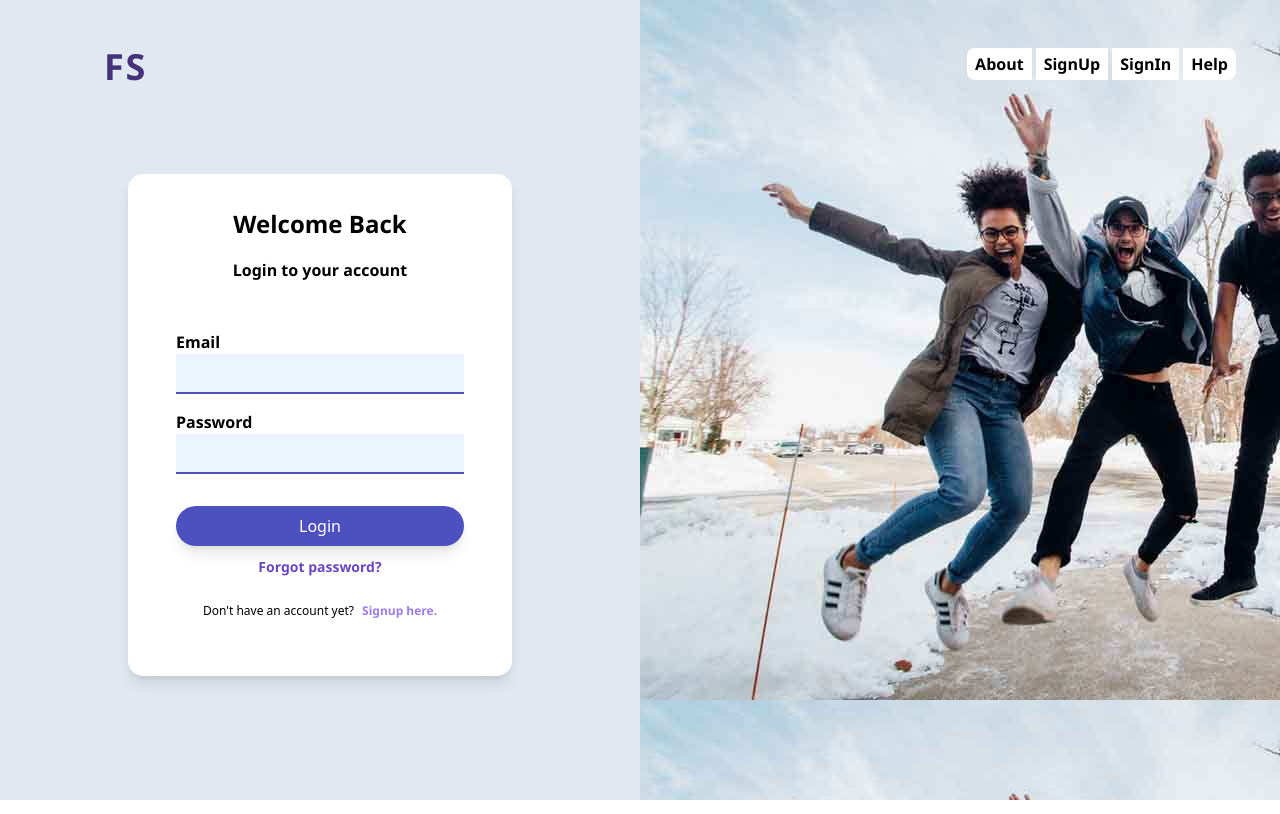
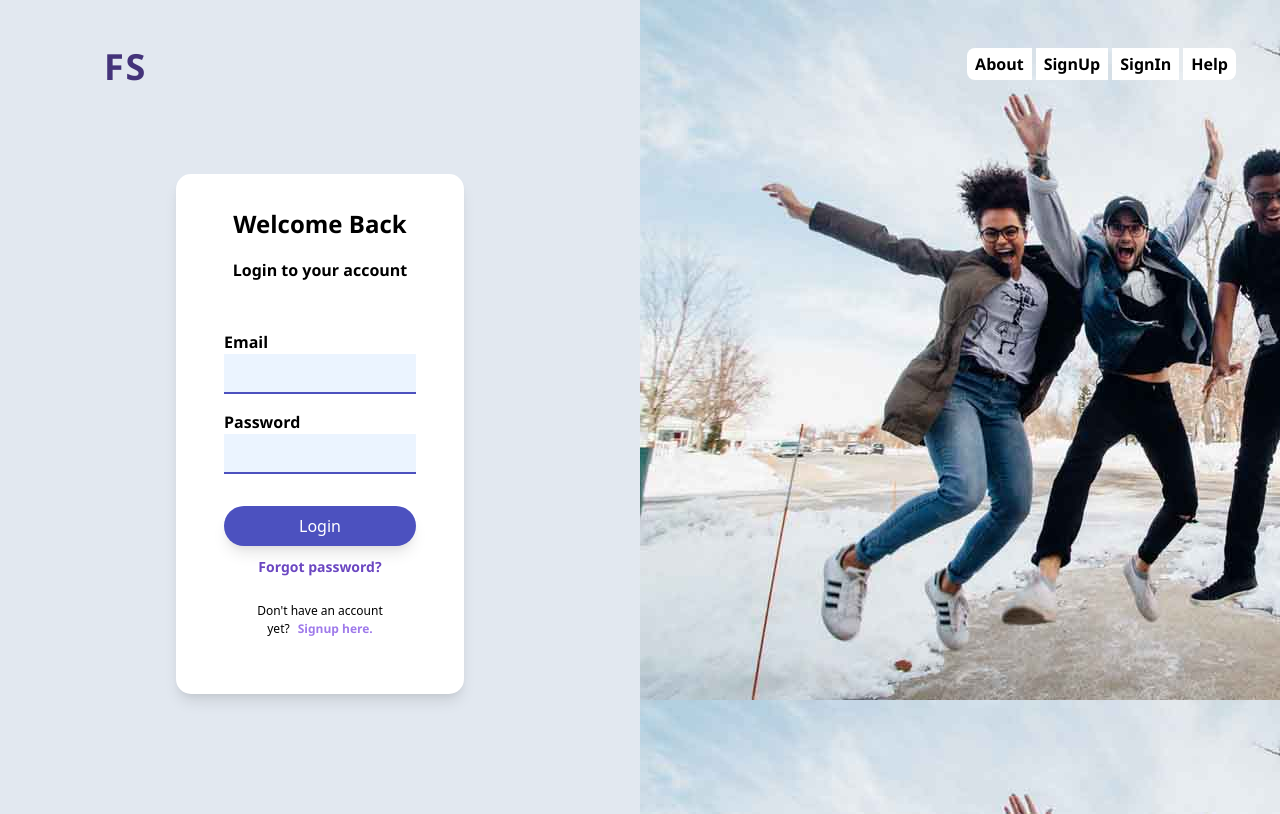
Before and after one commit to boyepanthera/fileseat, a React (Create React App) app: page /auth in a window 1280 px wide. Built offline with nearby package versions, Linux system fonts and the light colour scheme; a web font is replaced by a local one.

Commit message:
login comp

```diff
--- a/src/components/Login.js
+++ b/src/components/Login.js
@@ -90,7 +90,7 @@ const Login = () => {
               onSubmit={handleLogin}
             >
               {({ errors, touched }) => (
-                <Form className="sm:w-4/5 w-full rounded-larger bg-white my-10 py-8 px-8 sm:px-12 sm:py-8 sm:my-20 sm:mx-auto shadow-lg">
+                <Form className="sm:w-3/5 w-full rounded-larger bg-white my-10 py-8 px-8 sm:px-12 sm:py-8 sm:my-20 sm:mx-auto shadow-lg">
                   <h1 className="text-center text-2xl font-bolder mb-4">
                     Welcome Back
                   </h1>
```
